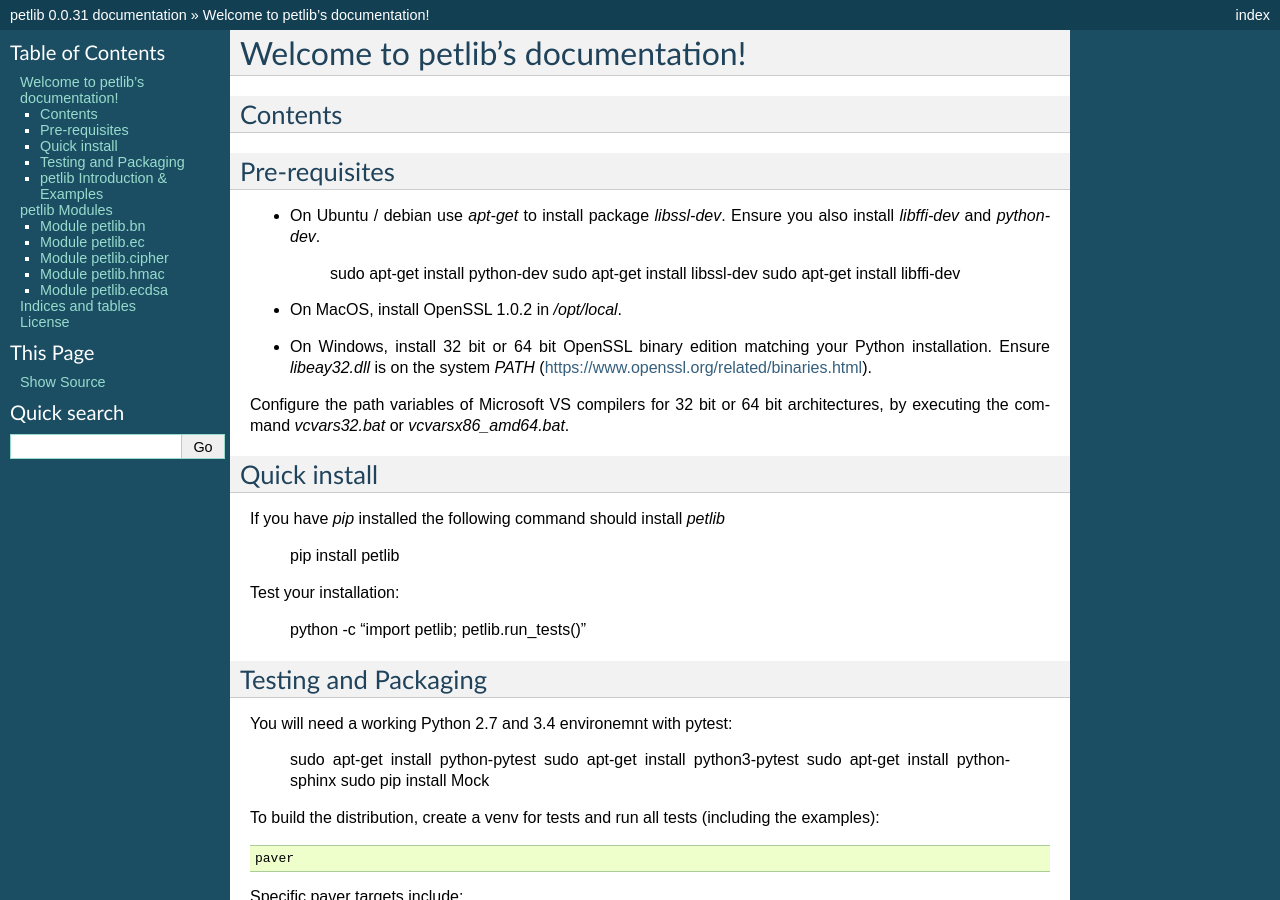
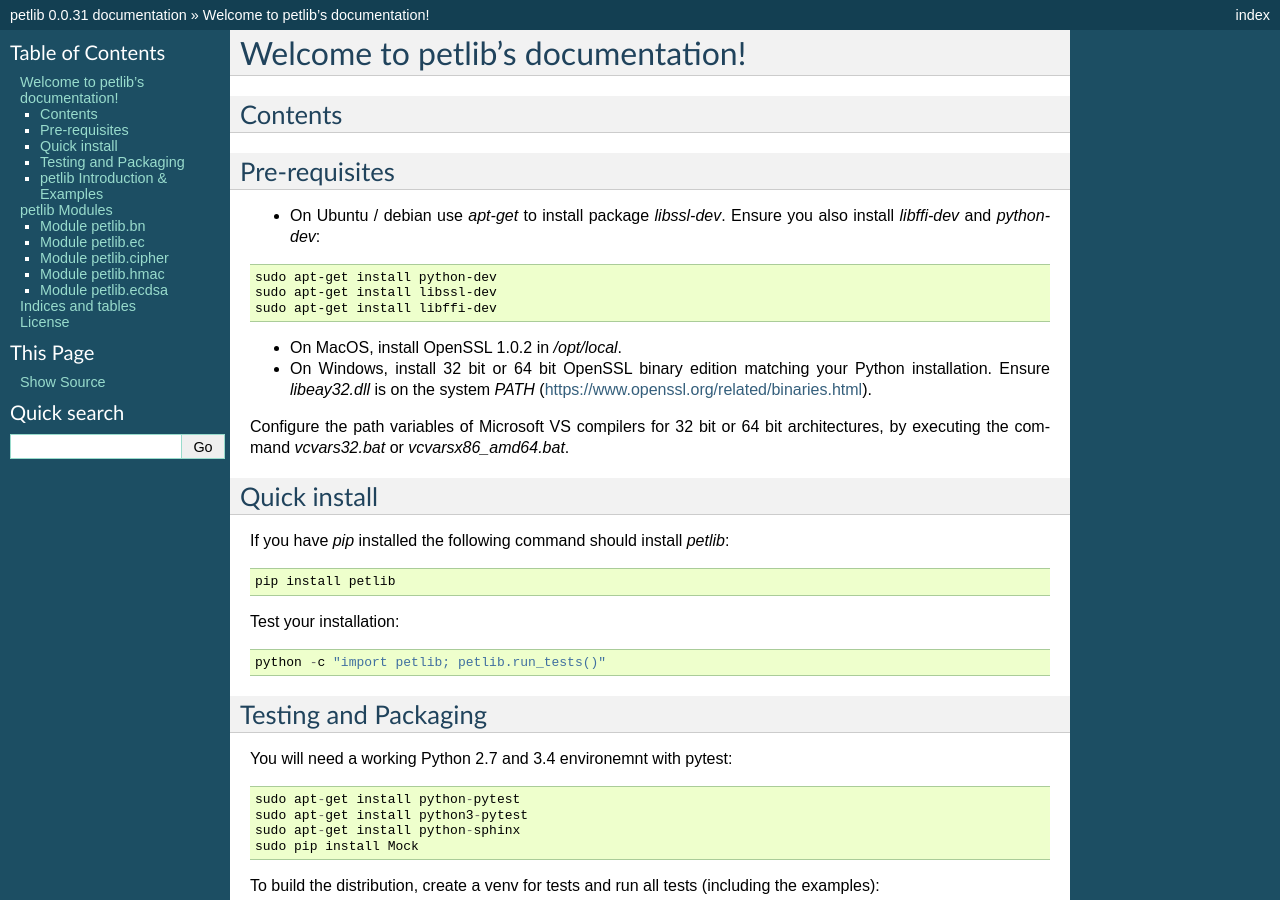
Before and after one commit to gdanezis/petlib, a Sphinx documentation site: the page built from docs/index.rst, in a window 1280 px wide and 900 px high. Built offline with Sphinx 7.4.7, drawn with Linux system fonts in a browser that asks for light colours; pages that are not in the unit, such as notebooks, are missing from menus.

Commit message:
Fix docs

```diff
--- a/docs/index.rst
+++ b/docs/index.rst
@@ -17,11 +17,13 @@
 Pre-requisites
 --------------
 
-* On Ubuntu / debian use `apt-get` to install package `libssl-dev`. Ensure you also install `libffi-dev` and `python-dev`.
+* On Ubuntu / debian use `apt-get` to install package `libssl-dev`. Ensure you also install `libffi-dev` and `python-dev`::
 
-	sudo apt-get install python-dev
-	sudo apt-get install libssl-dev
-	sudo apt-get install libffi-dev
+.. code-block:: none
+
+  sudo apt-get install python-dev
+  sudo apt-get install libssl-dev
+  sudo apt-get install libffi-dev
 
 * On MacOS, install OpenSSL 1.0.2 in `/opt/local`.
 
@@ -32,24 +34,24 @@
 Quick install
 -------------
 
-If you have `pip` installed the following command should install `petlib`
+If you have `pip` installed the following command should install `petlib`::
 
-	pip install petlib
+  pip install petlib
 
-Test your installation:
+Test your installation::
 
-	python -c "import petlib; petlib.run_tests()"
+  python -c "import petlib; petlib.run_tests()"
 
 
 Testing and Packaging
 ---------------------
 
-You will need a working Python 2.7 and 3.4 environemnt with pytest:
+You will need a working Python 2.7 and 3.4 environemnt with pytest::
 
-	sudo apt-get install python-pytest
-	sudo apt-get install python3-pytest
-	sudo apt-get install python-sphinx
-	sudo pip install Mock
+  sudo apt-get install python-pytest
+  sudo apt-get install python3-pytest
+  sudo apt-get install python-sphinx
+  sudo pip install Mock
 
 To build the distribution, create a venv for tests and run all tests (including the examples)::
 
```
